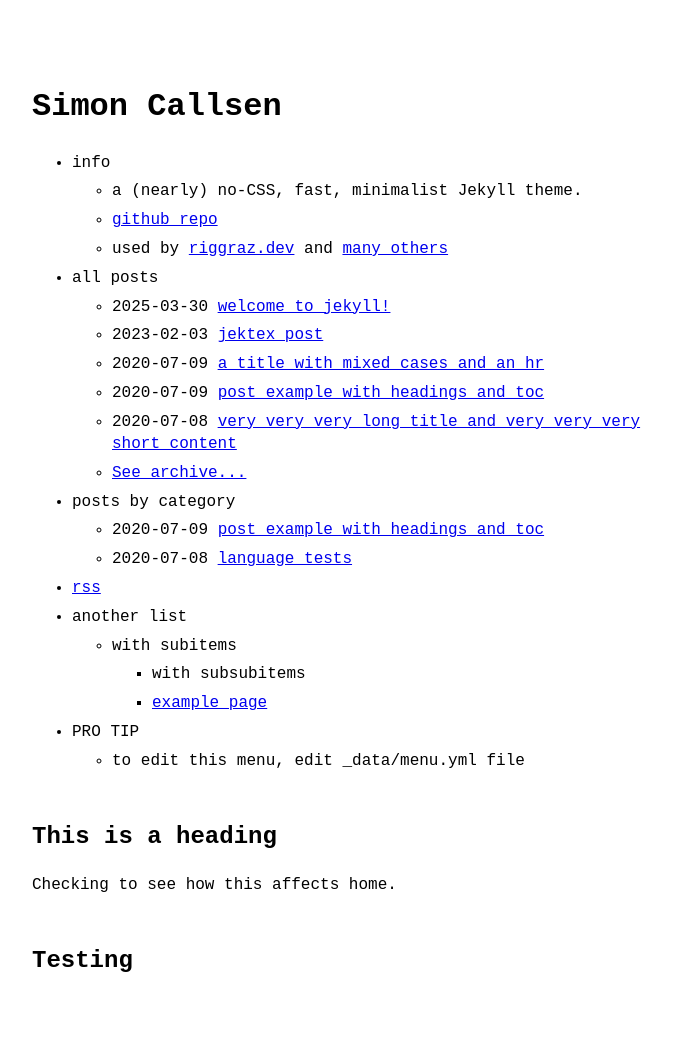
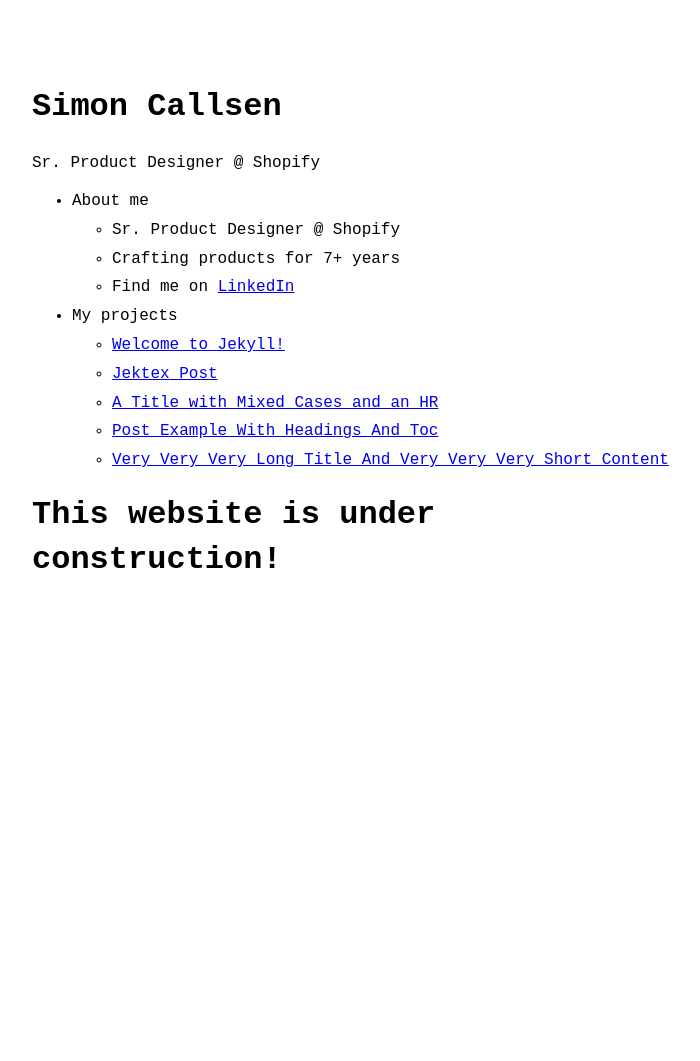
Before and after one commit to scallsen/scallsen.github.io, a Jekyll site: the page built from index.md, in a window 1280 px wide. Shown: the whole page, without its empty margins (288-988 px from the left). Built offline with Jekyll 4.4.1, drawn with Linux system fonts in a browser that asks for light colours; after the commit the page ends 900 px from its top, so only the background shows below that.

Commit message:
initial theme settings setup and updated content on home

```diff
--- a/_config.yml
+++ b/_config.yml
@@ -20,13 +20,11 @@
 
 title: Simon Callsen
 email: simon@callsen.ca
-description: >- # this means to ignore newlines until "baseurl:"
-  Sr. Product Designer @ Shopify
-  Ottawa, ON
+description: Sr. Product Designer @ Shopify
 # baseurl: "" # the subpath of your site, e.g. /blog
 url: "https://scallsen.github.io" # the base hostname & protocol for your site, e.g. http://example.com
 domain: scallsen.github.io
-github_username:  scallsen
+# github_username:  scallsen
 
 # Build settings
 theme: no-style-please
@@ -48,10 +46,11 @@ sass:
 
 theme_config:
   appearance: "auto" # can be "light", "dark" or "auto"
-  back_home_text: ".." # customize text for homepage link in post layout
+  back_home_text: "Back" # customize text for homepage link in post layout
   date_format: "%Y-%m-%d" # customize how date is formatted
-  show_description: false # show blog description in home page
-  lowercase_titles: true # show titles in lowercase in lists
+  show_description: true # show blog description in home page
+  lowercase_titles: false # show titles in lowercase in lists
+
 
 favicon: "logo.png" # name+extension of favicon (which must be put on the root folder)
 # goat_counter: "yoursitename" # put your GoatCounter name if you want to use GoatCounter analytics
--- a/_data/menu.yml
+++ b/_data/menu.yml
@@ -2,37 +2,36 @@
 # https://github.com/riggraz/no-style-please#customize-the-menu
 
 entries:
-  - title: info
+  - title: About me
     entries:
-      - title: a (nearly) no-CSS, fast, minimalist Jekyll theme.
-      - title: github repo
-        url: https://github.com/riggraz/no-style-please
-      - title: "used by <a href='https://riggraz.dev'>riggraz.dev</a> and <a href='https://github.com/riggraz/no-style-please/network/dependents'>many others</a>"
+      - title: Sr. Product Designer @ Shopify
+      - title: Crafting products for 7+ years
+      - title: "Find me on <a href='https://www.linkedin.com/in/scallsen/'>LinkedIn</a>"
 
-  - title: all posts
+  - title: My projects
     post_list:
       limit: 5
-      show_more: true
-      show_more_text: See archive...
-      show_more_url: archive.html
+#      show_more: true
+#      show_more_text: See more
+#      show_more_url: archive.html
 
-  - title: posts by category
-    post_list:
-      category: example2
-      show_more: true
-      show_more_text: See more posts...
-      show_more_url: example2-archive.html
-
-  - title: rss
-    url: feed.xml
-
-  - title: another list
-    entries:
-      - title: with subitems
-        entries:
-          - title: with subsubitems
-          - title: example page
-            url: about
-  - title: PRO TIP
-    entries:
-      - title: to edit this menu, edit _data/menu.yml file
+#  - title: posts by category
+#    post_list:
+#      category: example2
+#      show_more: true
+#      show_more_text: See more posts...
+#      show_more_url: example2-archive.html
+#
+#  - title: rss
+#    url: feed.xml
+#
+#  - title: another list
+#    entries:
+#      - title: with subitems
+#        entries:
+#          - title: with subsubitems
+#          - title: example page
+#            url: about
+#  - title: PRO TIP
+#    entries:
+#      - title: to edit this menu, edit _data/menu.yml file
--- a/_includes/post_list.html
+++ b/_includes/post_list.html
@@ -14,7 +14,7 @@
   <ul>
     {%- for post in posts limit: include.limit -%}
         <li>
-          <span>{{- post.date | date: site.theme_config.date_format -}}</span>
+<!--          <span>{{- post.date | date: site.theme_config.date_format -}}</span>-->
           {% if site.theme_config.lowercase_titles == true %}
           <a href="{{ post.url | relative_url }}">{{ post.title | downcase }}</a>
           {% else %}
--- a/index.md
+++ b/index.md
@@ -1,8 +1,4 @@
 ---
 layout: home
 ---
-## This is a heading
-
-Checking to see how this affects home.
-
-## Testing
+# This website is under construction!
```
Also changed, not shown: _layouts/post.html (+4 -4 lines), robots.txt (added, +34 -0 lines).
